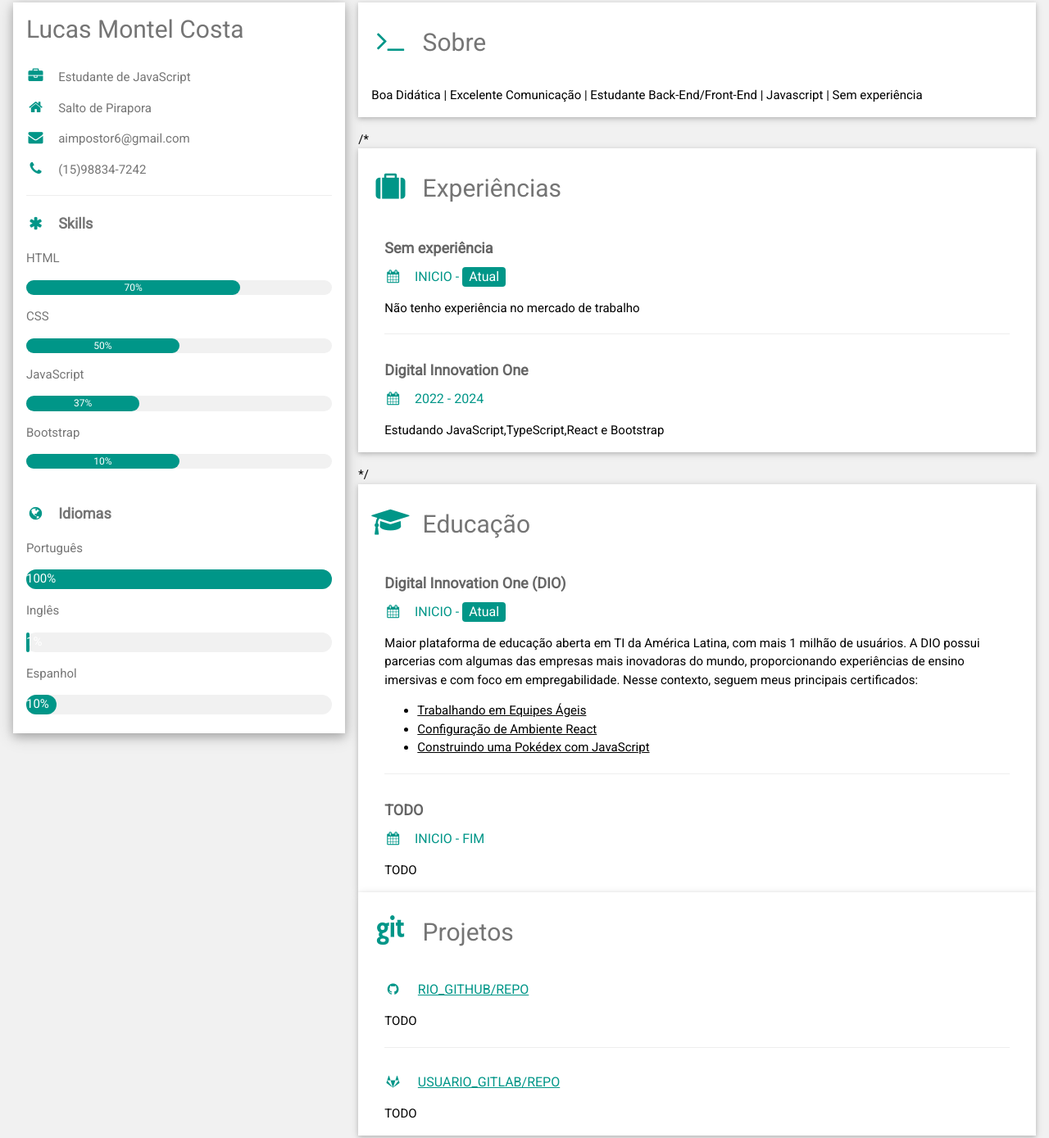
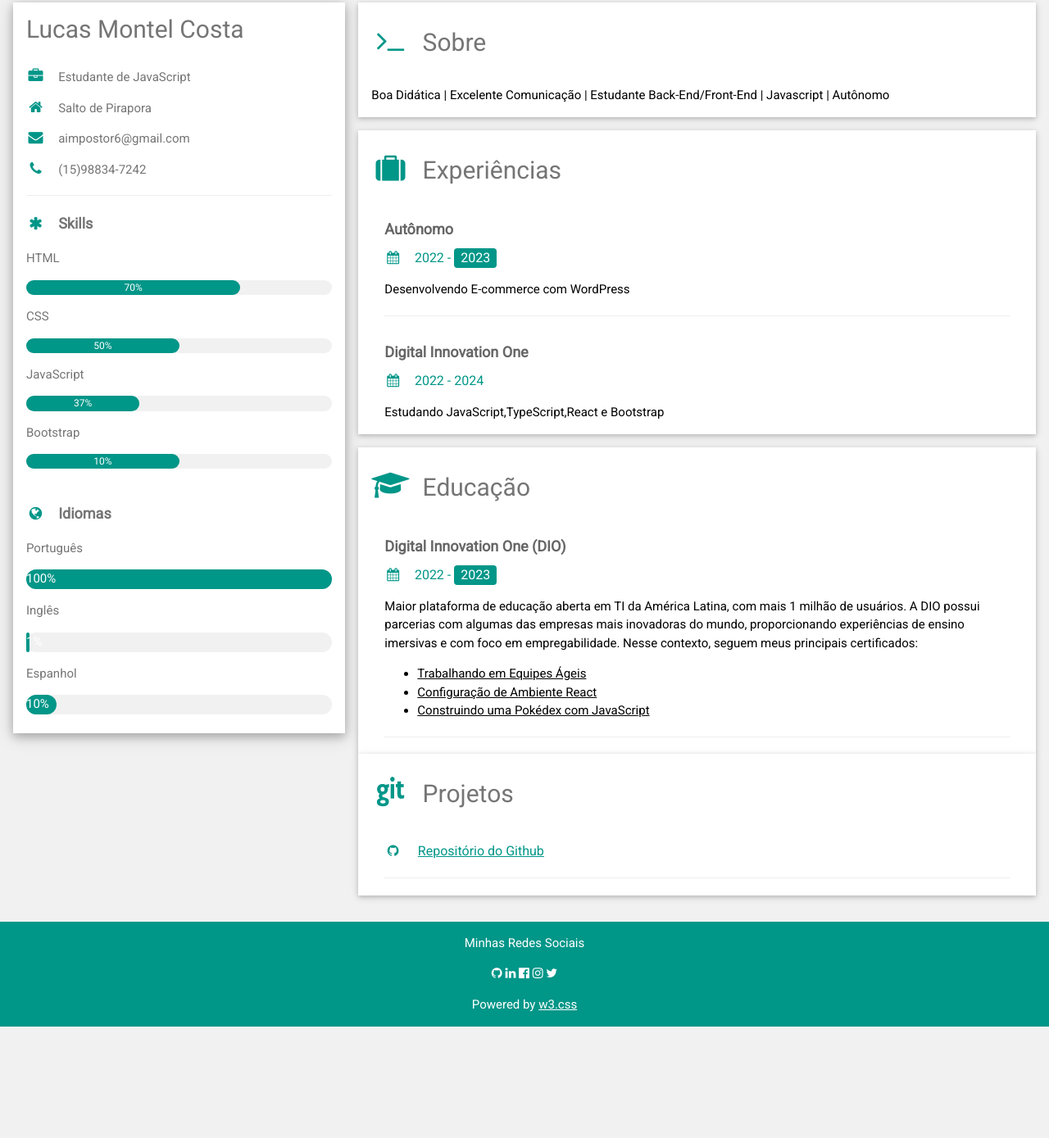
Before and after one commit to lucasmontel/Curriculo-HTML-CSS, a plain HTML site: page index.html in a window 1280 px wide. Shown: the part 13-1402 px from the top of the page at 82% size. After the commit the page ends 1266 px from the top, so only its background shows below. Drawn offline with nearby package versions, Linux system fonts and the light colour scheme.

Commit message:
Preenchendo

```diff
--- a/index.html
+++ b/index.html
@@ -90,17 +90,17 @@
 
           <div class="w3-container w3-card w3-white w3-margin-bottom">
             <h2 class="w3-text-grey w3-padding-16"><i class="fa fa-terminal fa-fw w3-margin-right w3-xxlarge w3-text-teal"></i>Sobre</h2>
-            <p>Boa Didática | Excelente Comunicação | Estudante Back-End/Front-End | Javascript | Sem experiência</p>
+            <p>Boa Didática | Excelente Comunicação | Estudante Back-End/Front-End | Javascript | Autônomo</p>
           </div>
 
-          /*<div class="w3-container w3-card w3-white w3-margin-bottom">
+          <div class="w3-container w3-card w3-white w3-margin-bottom">
             <h2 class="w3-text-grey w3-padding-16">
               <i class="fa fa-suitcase fa-fw w3-margin-right w3-xxlarge w3-text-teal"></i>Experiências
             </h2>
             <div class="w3-container">
-              <h5 class="w3-opacity"><b>Sem experiência</b></h5>
-              <h6 class="w3-text-teal"><i class="fa fa-calendar fa-fw w3-margin-right"></i>INICIO - <span class="w3-tag w3-teal w3-round">Atual</span></h6>
-              <p>Não tenho experiência no mercado de trabalho</p>
+              <h5 class="w3-opacity"><b>Autônomo</b></h5>
+              <h6 class="w3-text-teal"><i class="fa fa-calendar fa-fw w3-margin-right"></i>2022 - <span class="w3-tag w3-teal w3-round">2023</span></h6>
+              <p>Desenvolvendo E-commerce com WordPress</p>
               <hr>
             </div>
             <div class="w3-container">
@@ -108,7 +108,7 @@
               <h6 class="w3-text-teal"><i class="fa fa-calendar fa-fw w3-margin-right"></i>2022 - 2024</h6>
               <p>Estudando JavaScript,TypeScript,React e Bootstrap</p>
             </div>
-          </div>*/
+          </div>
 
           <div class="w3-container w3-card w3-white">
             <h2 class="w3-text-grey w3-padding-16">
@@ -116,7 +116,7 @@
             </h2>
             <div class="w3-container">
               <h5 class="w3-opacity"><b>Digital Innovation One (DIO)</b></h5>
-              <h6 class="w3-text-teal"><i class="fa fa-calendar fa-fw w3-margin-right"></i>INICIO - <span class="w3-tag w3-teal w3-round">Atual</span></h6>
+              <h6 class="w3-text-teal"><i class="fa fa-calendar fa-fw w3-margin-right"></i>2022 - <span class="w3-tag w3-teal w3-round">2023</span></h6>
               <p>
                 Maior plataforma de educação aberta em TI da América Latina, com mais 1 milhão de usuários.
                 A DIO possui parcerias com algumas das empresas mais inovadoras do mundo, proporcionando experiências
@@ -129,12 +129,7 @@
               </ul>
               <hr>
             </div>
-            <div class="w3-container">
-              <h5 class="w3-opacity"><b>TODO</b></h5>
-              <h6 class="w3-text-teal"><i class="fa fa-calendar fa-fw w3-margin-right"></i>INICIO - FIM</h6>
-              <p>TODO</p>
-            </div>
-          </div>
+           </div>
 
           <div class="w3-container w3-card w3-white w3-margin-bottom">
             <h2 class="w3-text-grey w3-padding-16">
@@ -143,19 +138,12 @@
             <div class="w3-container">
               <h6 class="w3-text-teal">
                 <i class="fa fa-github fa-fw w3-margin-right"></i>
-                <a href="LINK_GITHUB" target="_blank">RIO_GITHUB/REPO</a>
+                <a href="https://github.com/lucasmontel" target="_blank">Repositório do Github</a>
               </h6>
-              <p>TODO</p>
+
               <hr>
             </div>
-            <div class="w3-container">
-              <h6 class="w3-text-teal">
-                <i class="fa fa-gitlab fa-fw w3-margin-right"></i>
-                <a href="LINK_GITLAB" target="_blank">USUARIO_GITLAB/REPO</a>
-              </h6>
-              <p>TODO</p>
-            </div>
-          </div>
+
 
           <!-- End Right Column -->
         </div>
```
